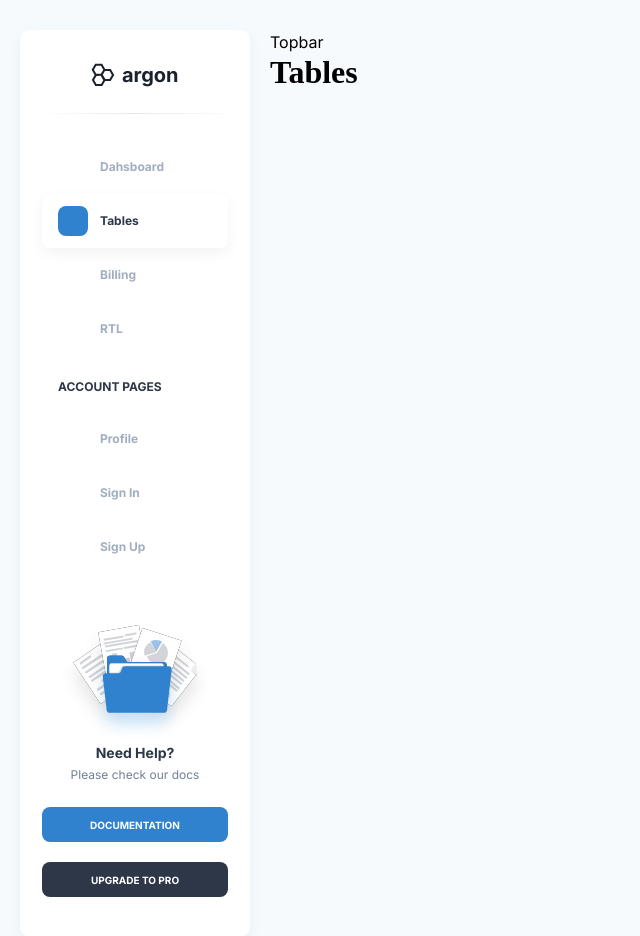
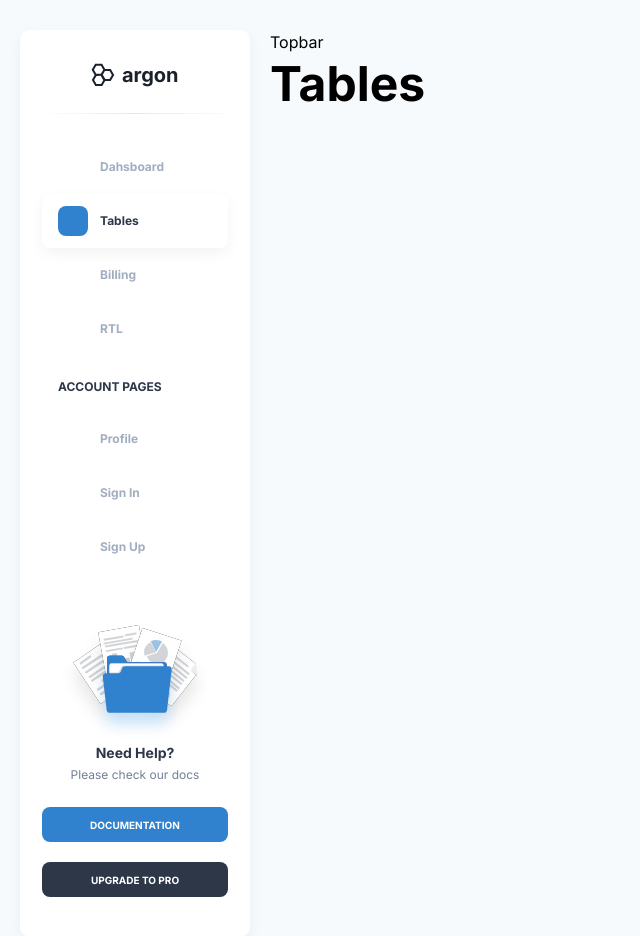
Before and after one commit to themewagon/dashdarkX, a React (Vite) app: page /tables in a window 1280 px wide. Shown: the top 936 px of the page, without its empty margins (0-640 px from the left). Built offline with nearby package versions, Linux system fonts and the light colour scheme; some icons are missing.

Commit message:
dashboard pages created

```diff
--- /dev/null
+++ b/src/pages/Billing.tsx
@@ -0,0 +1,9 @@
+import { Typography } from '@mui/material';
+
+const Billing = () => {
+    return (
+        <Typography variant="h1">Billing</Typography>
+    );
+}
+
+export default Billing;
--- /dev/null
+++ b/src/pages/Rtl.tsx
@@ -0,0 +1,9 @@
+import { Typography } from '@mui/material';
+
+const Rtl = () => {
+    return (
+        <Typography variant="h1">RTL</Typography>
+    );
+}
+
+export default Rtl;
--- a/src/pages/Tables.tsx
+++ b/src/pages/Tables.tsx
@@ -1,8 +1,8 @@
+import { Typography } from '@mui/material';
+
 const Tables = () => {
     return (
-        <div>
-            <h1>Tables</h1>
-        </div>
+        <Typography variant="h1">Tables</Typography>
     );
 }
 
--- a/src/routes/router.tsx
+++ b/src/routes/router.tsx
@@ -3,6 +3,8 @@ import Dashboard from "pages/Dashboard";
 import App from "App";
 import Tables from "pages/Tables";
 import MainLayout from "layouts/MainLayout";
+import Billing from "pages/Billing";
+import Rtl from "pages/Rtl";
 
 const router = createBrowserRouter([
     {
@@ -24,6 +26,22 @@ const router = createBrowserRouter([
                         <Tables/>
                     </MainLayout>
                 )
+            },
+            {
+                path: "/billing",
+                element: (
+                    <MainLayout>
+                        <Billing/>
+                    </MainLayout>
+                )
+            },
+            {
+                path: "/rtl",
+                element: (
+                    <MainLayout>
+                        <Rtl/>
+                    </MainLayout>
+                )
             }
         ]
     }
```
